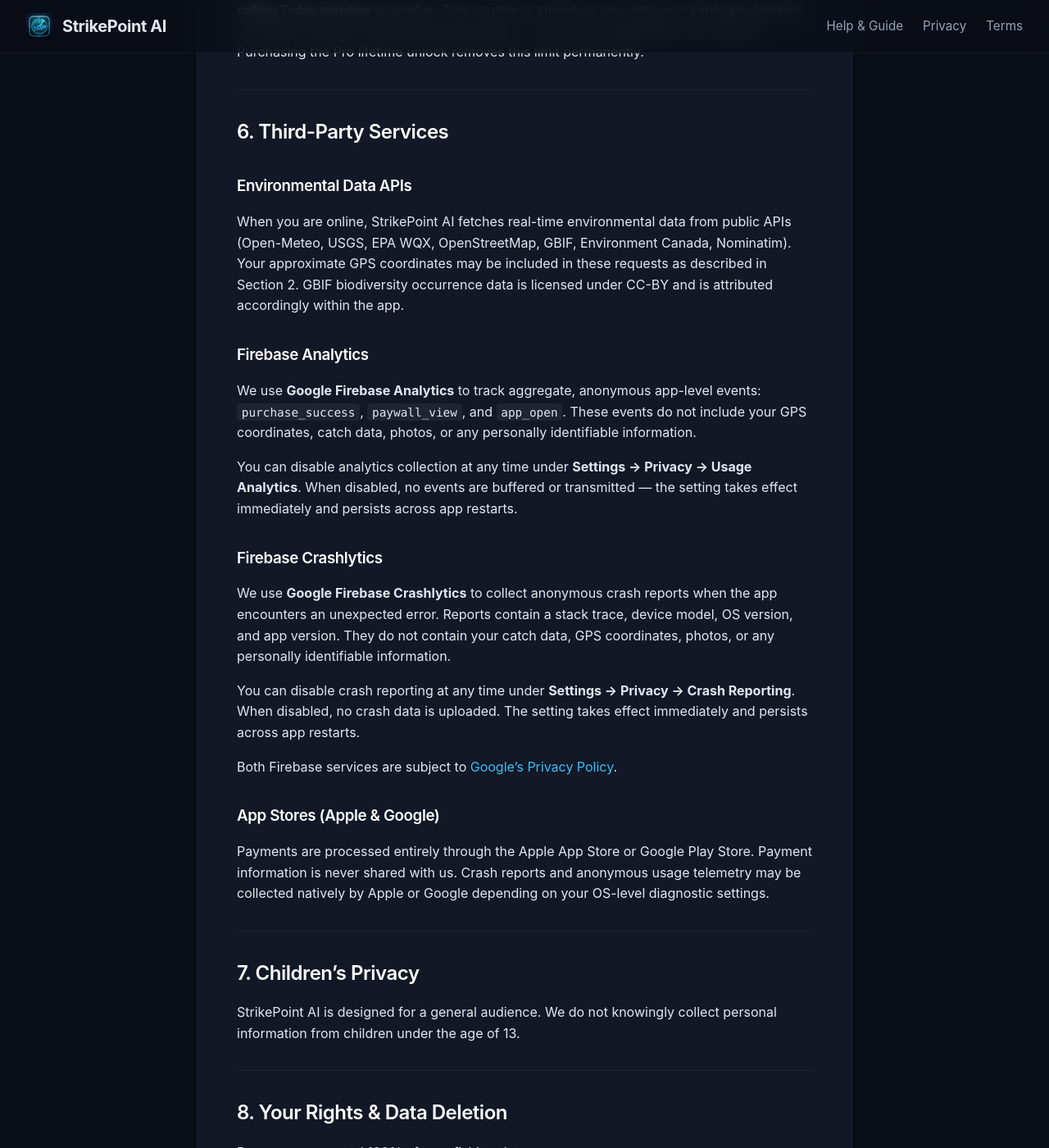
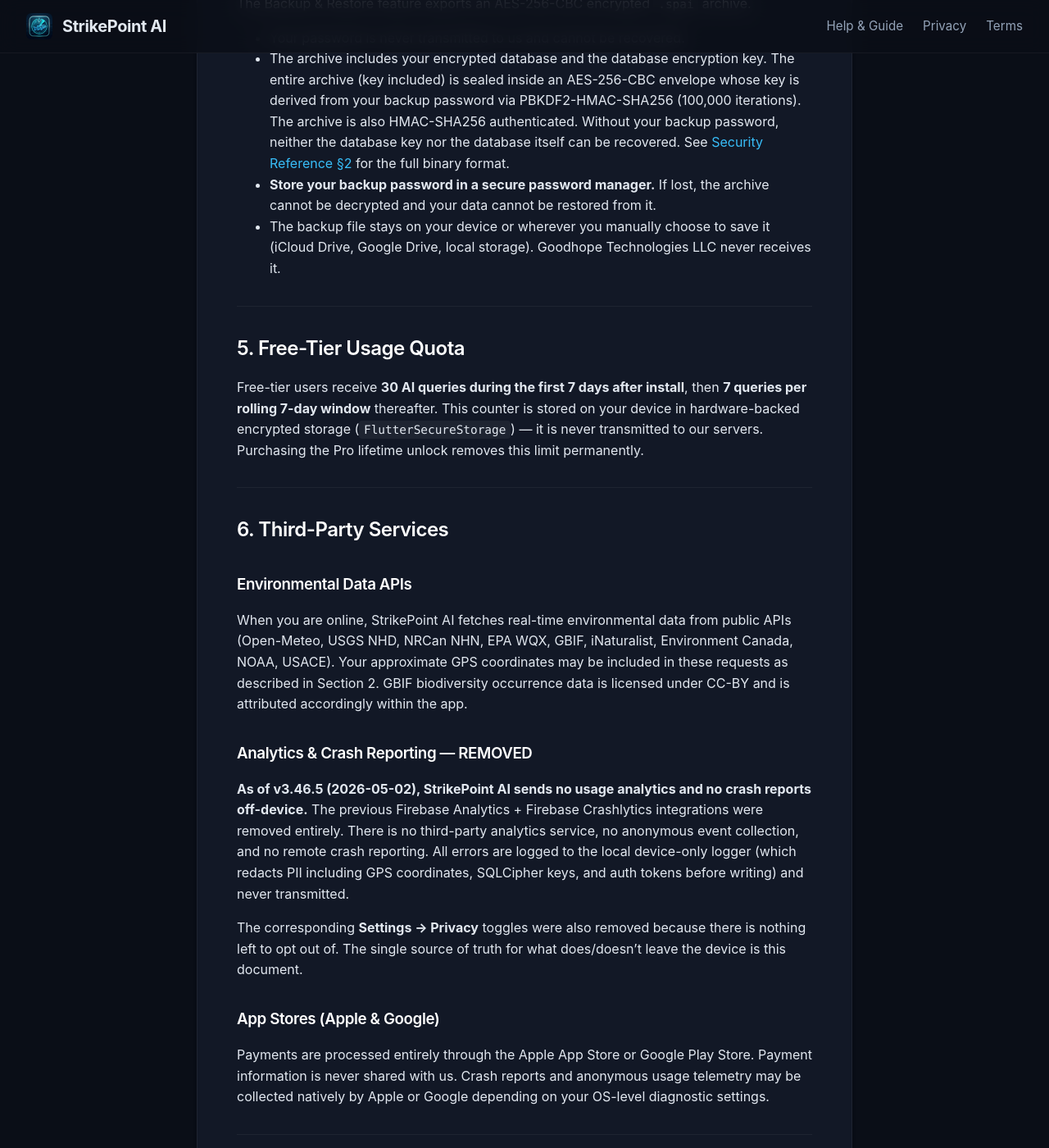
Before and after one commit to yyiimmiiyy/StrikePointAI-Assets, a Jekyll site: the page built from privacy.md, in a window 1280 px wide and 1400 px high, scrolled down 4138 px. Shown: the whole window at 82% size. Built offline with Jekyll 4.4.1, drawn with Linux system fonts in a browser that asks for light colours; our own code applies the rules of GitHub Pages for plain Markdown files; some of the changed text lies outside the part shown.

Commit message:
docs(sync): Synchronize live website and compliance policies

```diff
--- a/privacy.md
+++ b/privacy.md
@@ -44,9 +44,9 @@ environmental data aggregation, and waypoint logging.
 | Weather forecast | Yes | Sent to Open-Meteo API to return your local forecast |
 | EPA water quality | Yes | Sent to EPA WQX API to find nearest monitoring station |
 | Air quality index | Yes | Sent to Open-Meteo AQI API |
-| Biodiversity occurrences | Yes | Sent to GBIF API as a bounding box |
-| Nearby water bodies | Yes | Sent to OpenStreetMap Overpass API |
-| Reverse geocoding | Yes | Sent to Nominatim API to resolve water body name |
+| Biodiversity occurrences (per-water species lookup) | Yes | When on Wi-Fi only, sends a small bounding box around a tapped water to public-domain biodiversity APIs (GBIF, optionally iNaturalist) to enrich species data. Capped at 30 lookups per app session and 24-hour TTL — repeat lookups reuse the local cache. No account, no tracking, no PII attached. |
+| Nearby water bodies | Yes | Sent to USGS National Hydrography Dataset WFS (US, public-domain federal) and NRCan National Hydro Network WFS (Canada, OGL) — OpenStreetMap Overpass was removed in v3.46. |
+| Reverse geocoding | Yes | Sent to USGS NHD (US) / NRCan NHN (Canada) to resolve the closest named water body — same public-domain federal endpoints as the nearby water bodies lookup. No OSM, no Nominatim, no GeoNames. |
 | Offline marine conditions | Yes | Sent to Open-Meteo Marine API |
 | River flow (USGS/ECCC) | No | Queried by station ID only — coordinates not transmitted¹ |
 | NOAA tides (US coasts) | No | Queried by station ID only — coordinates not transmitted¹ |
@@ -54,15 +54,18 @@ environmental data aggregation, and waypoint logging.
 | WMS Bathymetry Caching | Yes | When caching maps offline, geographic bounding boxes (BBOX) are sent to NOAA (US) or CHS NONNA (Canada) servers to fetch depth contours |
 | Waypoints and catch logs | No | Stored locally only, never transmitted |
 | Background atlas self-healing (GBIF) | Yes | When on Wi-Fi, `DataFreshnessService` sends activity centroids (50m-deduplicated, approximate — not exact catch coordinates) to the GBIF API to refresh nearby species occurrence data. These centroids are derived from your movement patterns, not your specific fishing spots. They are never linked to your identity because there is no user account |
+| Map-driven species pre-cache (GBIF) | Yes | **Off by default.** When you opt in via Settings → "Pre-cache species when panning the map", the app sends the visible water-body bounding box to GBIF on Wi-Fi only to enrich species data for waters you scrolled past. Rate-limited to 5 water bodies per minute. Persisted under the local `map_species_pre_cache_enabled` flag; toggle off at any time to stop these requests |
 
 ¹ Station IDs are discovered on-device from the pre-bundled public hotspot atlas
-(52,929 rows of government-sourced gauge/tidal stations). No coordinates are sent to
-USGS, NOAA, ECCC, or CHS for that discovery step.
+(31,379 rows of government-sourced gauge/tidal/access-point data, including 14,094
+USGS gauges, 156 ECCC gauges, and 9 CHS tidal stations among other access types). No
+coordinates are sent to USGS, NOAA, ECCC, or CHS for that discovery step.
 
 When coordinates are transmitted to third-party APIs, they are used only to return
 environmental data for your current session. Goodhope Technologies LLC does not retain, sell, or
-share these coordinates. The third-party services (Open-Meteo, EPA, GBIF, OpenStreetMap,
-Nominatim) have their own privacy policies governing momentary request processing.
+share these coordinates. The third-party services (Open-Meteo, EPA, GBIF, iNaturalist,
+USGS NHD, NRCan NHN, NOAA, Environment Canada, USACE) have their own privacy policies
+governing momentary request processing.
 
 ---
 
@@ -130,31 +133,22 @@ to our servers. Purchasing the Pro lifetime unlock removes this limit permanentl
 
 ### Environmental Data APIs
 When you are online, StrikePoint AI fetches real-time environmental data from public APIs
-(Open-Meteo, USGS, EPA WQX, OpenStreetMap, GBIF, Environment Canada, Nominatim). Your
+(Open-Meteo, USGS NHD, NRCan NHN, EPA WQX, GBIF, iNaturalist, Environment Canada, NOAA, USACE). Your
 approximate GPS coordinates may be included in these requests as described in Section 2.
 GBIF biodiversity occurrence data is licensed under CC-BY and is attributed accordingly
 within the app.
 
-### Firebase Analytics
-We use **Google Firebase Analytics** to track aggregate, anonymous app-level events:
-`purchase_success`, `paywall_view`, and `app_open`. These events do not include your GPS
-coordinates, catch data, photos, or any personally identifiable information.
+### Analytics & Crash Reporting — REMOVED
+**As of v3.46.5 (2026-05-02), StrikePoint AI sends no usage analytics and no crash
+reports off-device.** The previous Firebase Analytics + Firebase Crashlytics integrations
+were removed entirely. There is no third-party analytics service, no anonymous event
+collection, and no remote crash reporting. All errors are logged to the local device-only
+logger (which redacts PII including GPS coordinates, SQLCipher keys, and auth tokens
+before writing) and never transmitted.
 
-You can disable analytics collection at any time under **Settings → Privacy → Usage
-Analytics**. When disabled, no events are buffered or transmitted — the setting takes
-effect immediately and persists across app restarts.
-
-### Firebase Crashlytics
-We use **Google Firebase Crashlytics** to collect anonymous crash reports when the app
-encounters an unexpected error. Reports contain a stack trace, device model, OS version,
-and app version. They do not contain your catch data, GPS coordinates, photos, or any
-personally identifiable information.
-
-You can disable crash reporting at any time under **Settings → Privacy → Crash Reporting**.
-When disabled, no crash data is uploaded. The setting takes effect immediately and
-persists across app restarts.
-
-Both Firebase services are subject to [Google's Privacy Policy](https://policies.google.com/privacy).
+The corresponding **Settings → Privacy** toggles were also removed because there is
+nothing left to opt out of. The single source of truth for what does/doesn't leave the
+device is this document.
 
 ### App Stores (Apple & Google)
 Payments are processed entirely through the Apple App Store or Google Play Store. Payment
@@ -176,9 +170,7 @@ Because you control 100% of your fishing data:
 
 - **Delete records:** Navigate to Settings → Data & Diagnostics → Clear AI Chat History to
   remove AI conversations. Uninstalling the app permanently destroys all locally stored data.
-- **Disable analytics:** Settings → Privacy → Usage Analytics (off = zero data collected).
-- **Disable crash reporting:** Settings → Privacy → Crash Reporting (off = zero data
-  uploaded).
+- **Analytics + crash reporting:** Removed entirely as of v3.46.5 — nothing to opt out of.
 - **Export your data:** Use Backup & Restore to create an encrypted portable archive before
   switching devices.
 
```
Also changed, not shown: other parts of privacy.md (+1 -1 lines), help.md (+14 -2 lines), index.html (+5 -5 lines).
